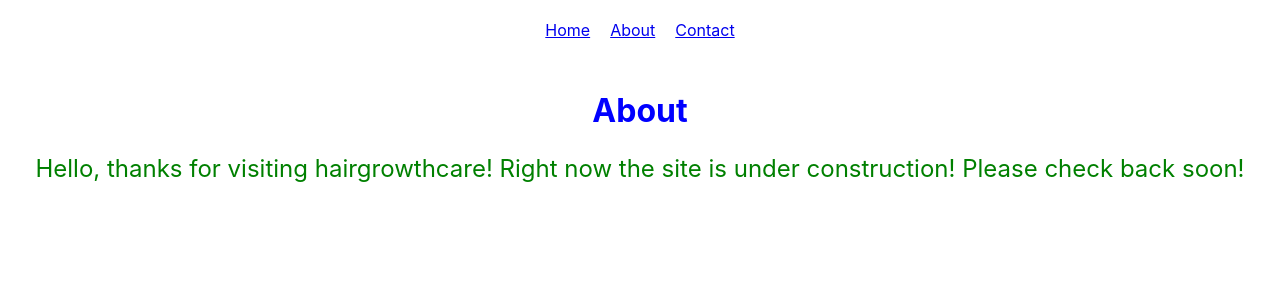
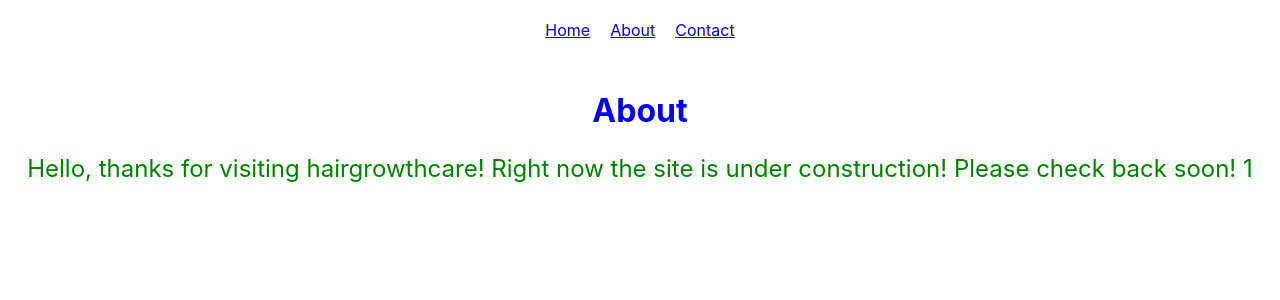
Before and after one commit to tsarg88/hairgrowthcare, a React (Create React App) app in the folder hairgrowthcare/: page / in a window 1280 px wide. Shown: the top 300 px of the page. Built offline with nearby package versions, Linux system fonts and the light colour scheme.

Commit message:
testing deployment

```diff
--- a/hairgrowthcare/src/App.js
+++ b/hairgrowthcare/src/App.js
@@ -47,7 +47,7 @@ const About = () => (
     <h1 style={styles.heading}>About</h1>
     <p style={styles.paragraph}>
       Hello, thanks for visiting hairgrowthcare! Right now the site is under
-      construction! Please check back soon!
+      construction! Please check back soon! 1
     </p>
   </div>
 );
```
